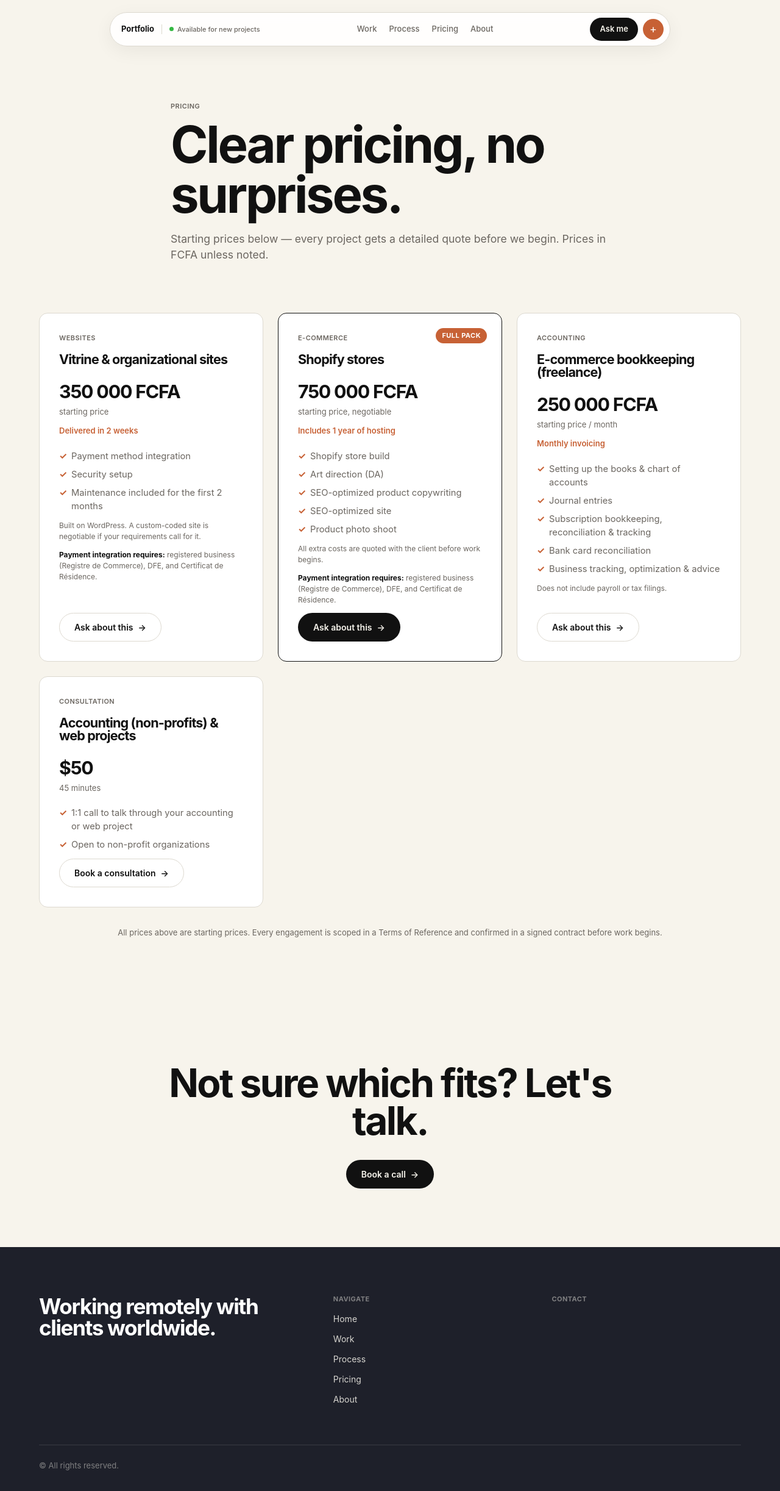
After one commit to zimaymoses0-dev/zimaymoses-portofolio, a Django app: page /pricing/ in a window 1280 px wide. The commit adds this page. Shown: the whole page at 61% size. Run offline with Django 5.2, Linux system fonts and the light colour scheme; data comes from the database, SQL or seed files in the repository; data that the repository does not hold is empty; parts of the project's set-up code (start-up, migrations or seed data) failed here and were passed over.

Commit message:
Add Pricing page with real service rates
Wires the Pricing nav link (previously a dead link to home) to a new
page listing Moses's actual starting prices: WordPress vitrine/org
sites, Shopify e-commerce full pack, freelance e-commerce bookkeeping,
and paid consultations. Includes the payment-integration business
registration requirement and the Terms-of-Reference/contract
disclaimer he specified.

Co-Authored-By: Claude Sonnet 5 <noreply@anthropic.com>

```diff
--- a/core/urls.py
+++ b/core/urls.py
@@ -8,4 +8,5 @@ urlpatterns = [
     path("", views.home, name="home"),
     path("process/", views.process, name="process"),
     path("about/", views.about, name="about"),
+    path("pricing/", views.pricing, name="pricing"),
 ]
--- a/core/views.py
+++ b/core/views.py
@@ -35,3 +35,7 @@ def about(request):
         "certifications": Certification.objects.filter(is_published=True),
     }
     return render(request, "pages/about.html", context)
+
+
+def pricing(request):
+    return render(request, "pages/pricing.html")
--- /dev/null
+++ b/static/css/pricing.css
@@ -0,0 +1,132 @@
+.pricing-hero {
+  padding: 160px 0 var(--space-16);
+  max-width: 720px;
+}
+
+.pricing-hero h1 {
+  margin-top: var(--space-3);
+  font-size: clamp(2.8rem, 7vw, 5.2rem);
+}
+
+.pricing-hero p {
+  margin-top: var(--space-5);
+  color: var(--color-muted);
+  font-size: 1.1rem;
+}
+
+.pricing-grid-section {
+  padding-top: 0;
+}
+
+.pricing-grid {
+  display: grid;
+  grid-template-columns: repeat(auto-fit, minmax(280px, 1fr));
+  gap: var(--space-6);
+}
+
+.pricing-card {
+  position: relative;
+  padding: var(--space-8);
+  display: flex;
+  flex-direction: column;
+  gap: var(--space-3);
+}
+
+.pricing-card.is-featured {
+  border-color: var(--color-ink);
+}
+
+.pricing-badge {
+  position: absolute;
+  top: var(--space-6);
+  right: var(--space-6);
+  padding: 4px 10px;
+  border-radius: var(--radius-pill);
+  background: var(--color-accent);
+  color: #fff;
+  font-size: 11px;
+  font-weight: 700;
+  letter-spacing: var(--tracking-label);
+}
+
+.pricing-card h3 {
+  font-size: 1.35rem;
+  margin: var(--space-1) 0 0;
+}
+
+.pricing-amount {
+  margin-top: var(--space-2);
+  display: flex;
+  flex-direction: column;
+}
+
+.pricing-value {
+  font-size: 1.9rem;
+  font-weight: 700;
+  letter-spacing: var(--tracking-tight);
+}
+
+.pricing-period {
+  font-size: 13px;
+  color: var(--color-muted);
+}
+
+.pricing-delivery {
+  font-size: 13px;
+  font-weight: 600;
+  color: var(--color-accent);
+  margin: 0;
+}
+
+.pricing-features {
+  list-style: none;
+  margin: var(--space-2) 0 0;
+  padding: 0;
+  display: flex;
+  flex-direction: column;
+  gap: var(--space-2);
+}
+
+.pricing-features li {
+  font-size: 0.92rem;
+  color: var(--color-muted);
+  padding-left: 20px;
+  position: relative;
+}
+
+.pricing-features li::before {
+  content: "✓";
+  position: absolute;
+  left: 0;
+  color: var(--color-accent);
+  font-weight: 700;
+}
+
+.pricing-note {
+  font-size: 12px;
+  color: var(--color-muted);
+  margin: 0;
+  line-height: 1.5;
+}
+
+.pricing-requirements strong {
+  color: var(--color-ink);
+}
+
+.pricing-card .btn {
+  margin-top: auto;
+  align-self: flex-start;
+}
+
+.pricing-disclaimer {
+  margin-top: var(--space-8);
+  font-size: 13px;
+  color: var(--color-muted);
+  text-align: center;
+}
+
+@media (max-width: 720px) {
+  .pricing-hero {
+    padding-top: 120px;
+  }
+}
--- /dev/null
+++ b/templates/pages/pricing.html
@@ -0,0 +1,117 @@
+{% extends "base.html" %}
+{% load static core_tags %}
+
+{% block title %}Pricing — {{ site_settings.site_name }}{% endblock %}
+{% block extra_css %}<link rel="stylesheet" href="{% static 'css/pricing.css' %}">{% endblock %}
+
+{% block content %}
+  {% get_content 'pricing' 'hero' as hero %}
+  <section class="container pricing-hero">
+    <span class="eyebrow">{{ hero.eyebrow|default:"Pricing" }}</span>
+    <h1 data-reveal>{{ hero.title|default:"Clear pricing, no surprises." }}</h1>
+    <p data-reveal>{{ hero.subtitle|default:"Starting prices below — every project gets a detailed quote before we begin. Prices in FCFA unless noted." }}</p>
+  </section>
+
+  <section class="section pricing-grid-section">
+    <div class="container">
+      <div class="pricing-grid" data-reveal>
+
+        <article class="card pricing-card">
+          <span class="eyebrow">Websites</span>
+          <h3>Vitrine &amp; organizational sites</h3>
+          <div class="pricing-amount">
+            <span class="pricing-value">350 000 FCFA</span>
+            <span class="pricing-period">starting price</span>
+          </div>
+          <p class="pricing-delivery">Delivered in 2 weeks</p>
+          <ul class="pricing-features">
+            <li>Payment method integration</li>
+            <li>Security setup</li>
+            <li>Maintenance included for the first 2 months</li>
+          </ul>
+          <p class="pricing-note">Built on WordPress. A custom-coded site is negotiable if your requirements call for it.</p>
+          <p class="pricing-note pricing-requirements">
+            <strong>Payment integration requires:</strong> registered business (Registre de Commerce), DFE, and Certificat de Résidence.
+          </p>
+          <a class="btn btn-secondary" href="{{ site_settings.booking_url|default:'#' }}">
+            Ask about this <span class="btn-arrow">→</span>
+          </a>
+        </article>
+
+        <article class="card pricing-card is-featured">
+          <span class="pricing-badge">FULL PACK</span>
+          <span class="eyebrow">E-commerce</span>
+          <h3>Shopify stores</h3>
+          <div class="pricing-amount">
+            <span class="pricing-value">750 000 FCFA</span>
+            <span class="pricing-period">starting price, negotiable</span>
+          </div>
+          <p class="pricing-delivery">Includes 1 year of hosting</p>
+          <ul class="pricing-features">
+            <li>Shopify store build</li>
+            <li>Art direction (DA)</li>
+            <li>SEO-optimized product copywriting</li>
+            <li>SEO-optimized site</li>
+            <li>Product photo shoot</li>
+          </ul>
+          <p class="pricing-note">All extra costs are quoted with the client before work begins.</p>
+          <p class="pricing-note pricing-requirements">
+            <strong>Payment integration requires:</strong> registered business (Registre de Commerce), DFE, and Certificat de Résidence.
+          </p>
+          <a class="btn btn-primary" href="{{ site_settings.booking_url|default:'#' }}">
+            Ask about this <span class="btn-arrow">→</span>
+          </a>
+        </article>
+
+        <article class="card pricing-card">
+          <span class="eyebrow">Accounting</span>
+          <h3>E-commerce bookkeeping (freelance)</h3>
+          <div class="pricing-amount">
+            <span class="pricing-value">250 000 FCFA</span>
+            <span class="pricing-period">starting price / month</span>
+          </div>
+          <p class="pricing-delivery">Monthly invoicing</p>
+          <ul class="pricing-features">
+            <li>Setting up the books &amp; chart of accounts</li>
+            <li>Journal entries</li>
+            <li>Subscription bookkeeping, reconciliation &amp; tracking</li>
+            <li>Bank card reconciliation</li>
+            <li>Business tracking, optimization &amp; advice</li>
+          </ul>
+          <p class="pricing-note">Does not include payroll or tax filings.</p>
+          <a class="btn btn-secondary" href="{{ site_settings.booking_url|default:'#' }}">
+            Ask about this <span class="btn-arrow">→</span>
+          </a>
+        </article>
+
+        <article class="card pricing-card">
+          <span class="eyebrow">Consultation</span>
+          <h3>Accounting (non-profits) &amp; web projects</h3>
+          <div class="pricing-amount">
+            <span class="pricing-value">$50</span>
+            <span class="pricing-period">45 minutes</span>
+          </div>
+          <ul class="pricing-features">
+            <li>1:1 call to talk through your accounting or web project</li>
+            <li>Open to non-profit organizations</li>
+          </ul>
+          <a class="btn btn-secondary" href="{{ site_settings.booking_url|default:'#' }}">
+            Book a consultation <span class="btn-arrow">→</span>
+          </a>
+        </article>
+
+      </div>
+      <p class="pricing-disclaimer">All prices above are starting prices. Every engagement is scoped in a Terms of Reference and confirmed in a signed contract before work begins.</p>
+    </div>
+  </section>
+
+  {% get_content 'pricing' 'cta' as cta %}
+  <section class="section cta-section">
+    <div class="container">
+      <h2>{{ cta.title|default:"Not sure which fits? Let's talk." }}</h2>
+      <a class="btn btn-primary" href="{{ site_settings.booking_url|default:'#' }}">
+        Book a call <span class="btn-arrow">→</span>
+      </a>
+    </div>
+  </section>
+{% endblock %}
--- a/templates/partials/footer.html
+++ b/templates/partials/footer.html
@@ -17,7 +17,7 @@
           <li><a href="{% url 'core:home' %}">Home</a></li>
           <li><a href="{% url 'portfolio:list' %}">Work</a></li>
           <li><a href="{% url 'core:process' %}">Process</a></li>
-          <li><a href="{% url 'core:home' %}">Pricing</a></li>
+          <li><a href="{% url 'core:pricing' %}">Pricing</a></li>
           <li><a href="{% url 'core:about' %}">About</a></li>
         </ul>
       </div>
--- a/templates/partials/header.html
+++ b/templates/partials/header.html
@@ -12,7 +12,7 @@
   <nav class="header-nav" aria-label="Primary">
     <a href="{% url 'portfolio:list' %}">Work</a>
     <a href="{% url 'core:process' %}">Process</a>
-    <a href="{% url 'core:home' %}">Pricing</a>
+    <a href="{% url 'core:pricing' %}">Pricing</a>
     <a href="{% url 'core:about' %}">About</a>
   </nav>
 
```
